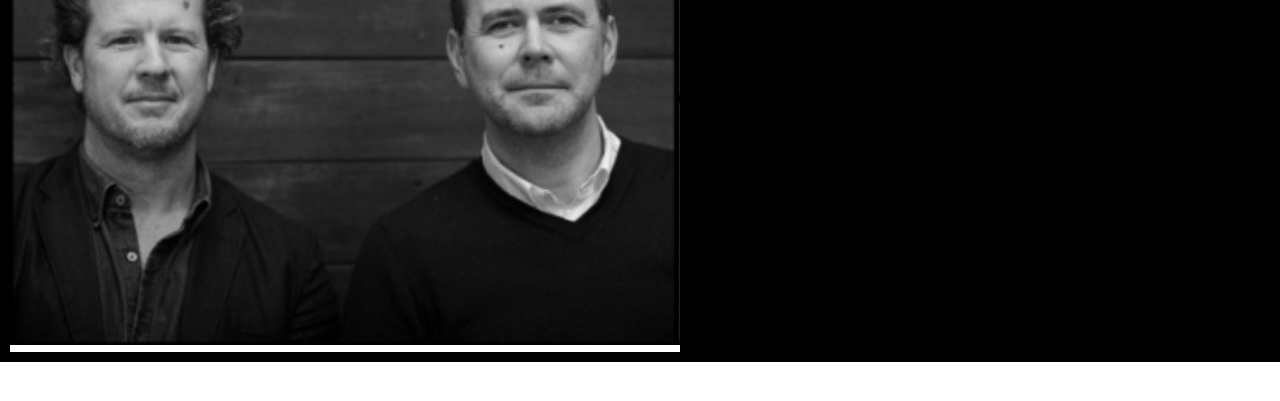
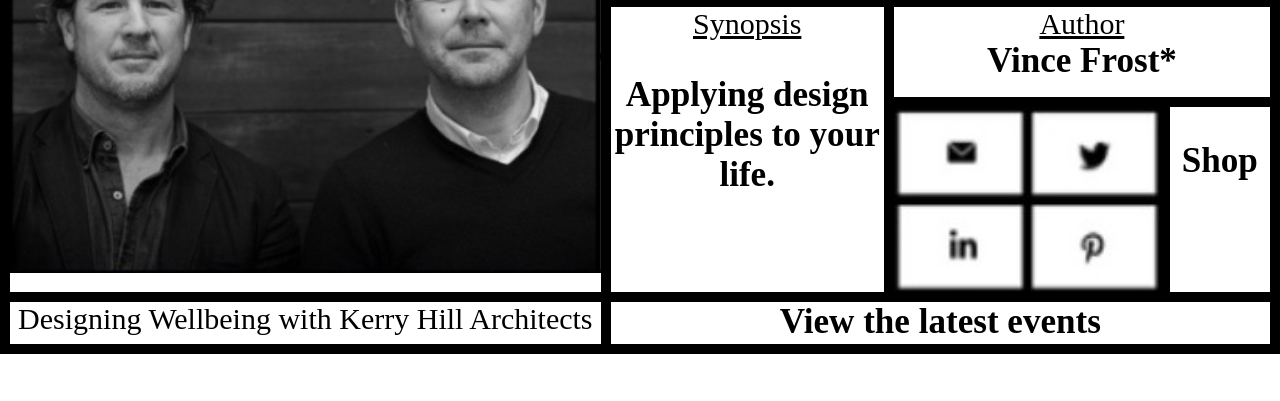
Before and after one commit to sowjanyastays/Grid-Layout, a plain HTML site: page index.html in a window 1280 px wide. Shown: the part 397-798 px from the top of the page. Drawn offline with Linux system fonts and the light colour scheme.

Commit message:
Added second row right and last row

```diff
--- a/assets/css/styles.css
+++ b/assets/css/styles.css
@@ -76,3 +76,46 @@ img{
   grid-column-end: 3;
   background-color: black;
 }
+
+
+
+.item6 {
+  grid-row-start: 6;
+  grid-row-end: 9;
+  grid-column-start: 3;
+  grid-column-end: 4;
+}
+
+.item7 {
+    grid-row-start: 6;
+    grid-row-end: 8;
+    grid-column-start: 4;
+    grid-column-end: 10;
+  }
+
+  .item8 {
+    grid-row-start: 8;
+    grid-row-end: 9;
+    grid-column-start: 4;
+    grid-column-end: 7;
+  }
+  .item9 {
+    grid-row-start: 8;
+    grid-row-end: 9;
+    grid-column-start: 7;
+    grid-column-end: 10;
+  }
+
+  .item10{
+    grid-row-start: 9;
+    grid-row-end: 10;
+    grid-column-start: 1;
+    grid-column-end: 3;
+  }
+
+  .item11{
+    grid-row-start: 9;
+    grid-row-end: 10;
+    grid-column-start: 3;
+    grid-column-end: 10;
+  }
--- a/index.html
+++ b/index.html
@@ -31,6 +31,27 @@
         <div class="item5">
             <img class="img5" src="assets/images/vince.jpg" style="height: fit-content;">
         </div>
+        <div class="item6">
+            <p><u>Synopsis</u></p><br>
+            <h3>Applying design<br>principles to your<br>life.</h3>
+        </div>
+        <div class="item7">
+            <p><u>Author</u></p>
+            <h3>Vince Frost*</h3>
+        </div>
+        <div class="item8">
+            <img src="assets/images/social.jpeg" style="height: 100%;">
+        </div>
+        <div  class="item9">
+            <br>
+            <h3>Shop</h3>
+        </div>
+        <div  class="item10">
+            <p>Designing Wellbeing with Kerry Hill Architects</p>
+        </div>
+        <div  class="item11">
+            <h3>View the latest events</h3>
+        </div>
       </div>
 
 </body>
```
